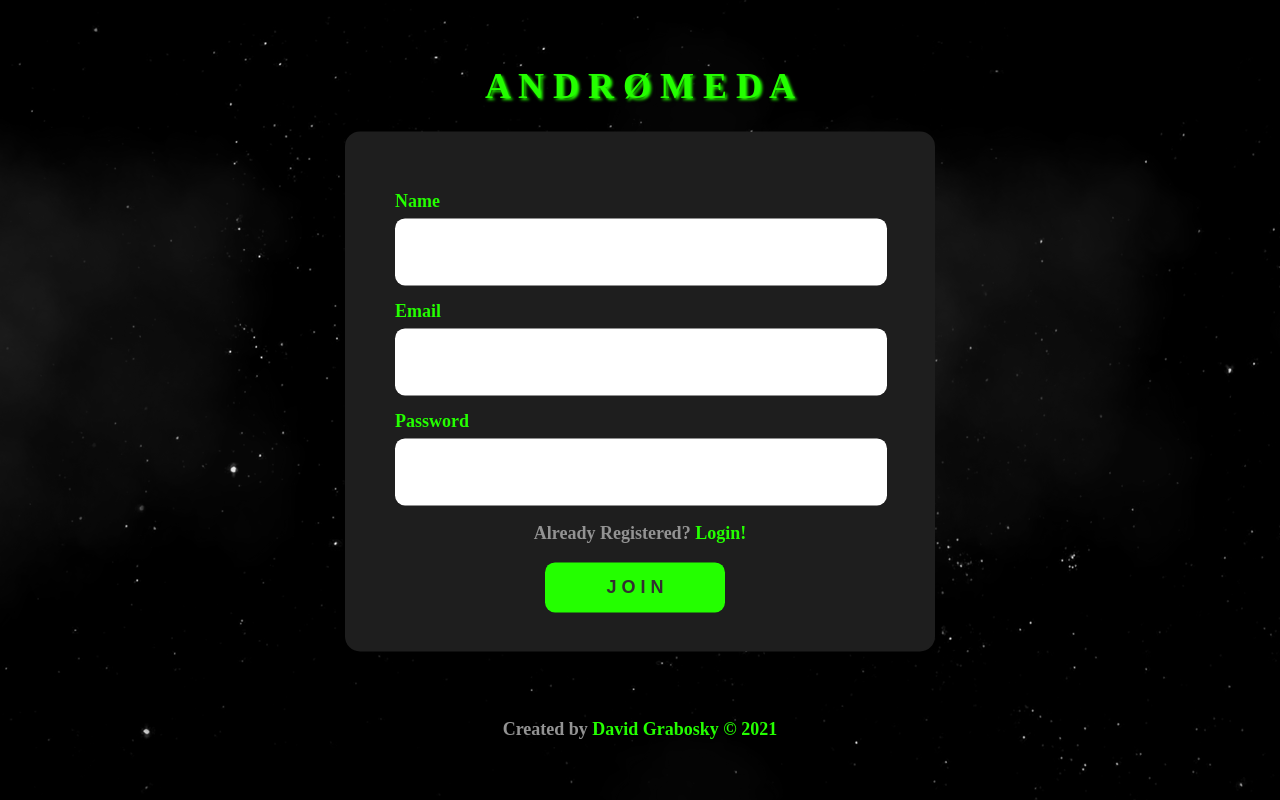
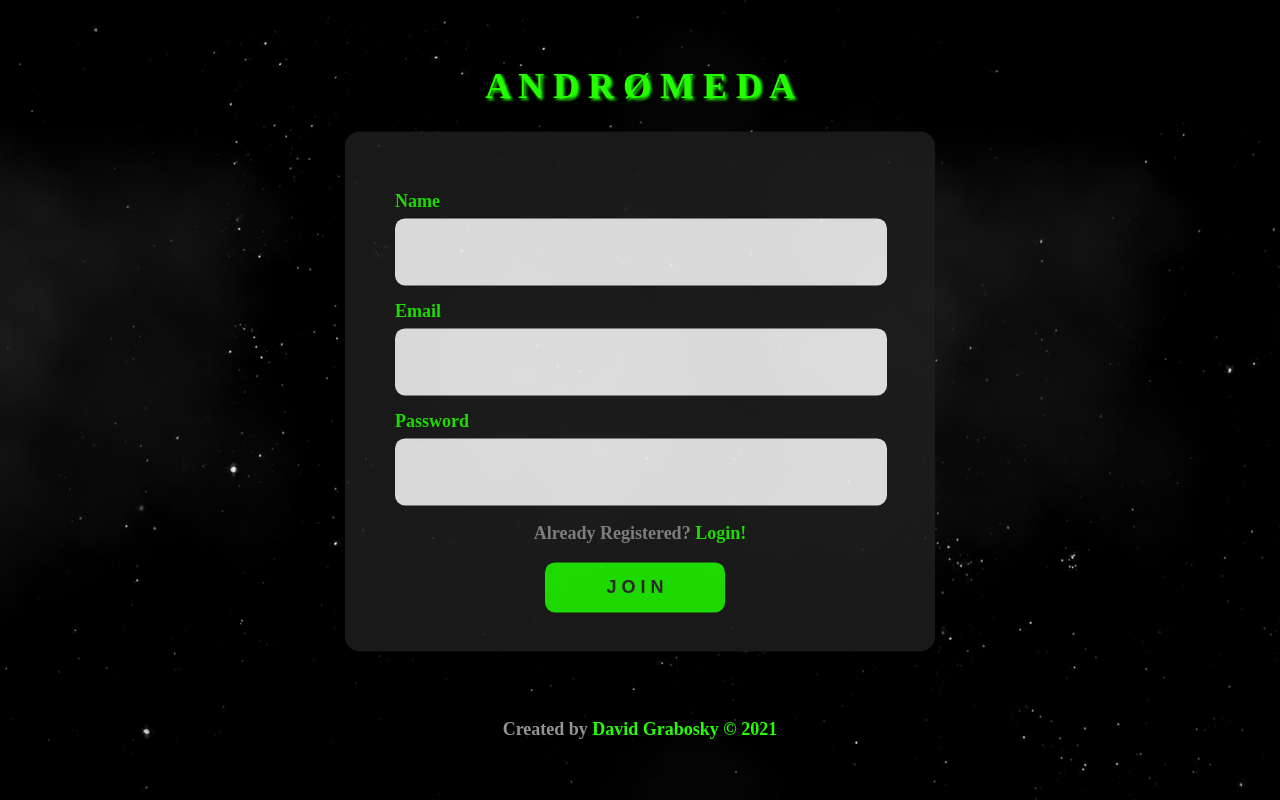
Before and after one commit to azurize/andromeda, a Flask app: page /create/ in a window 1280 px wide. Run offline with Flask 2, Linux system fonts and the light colour scheme; some web fonts are replaced.

Commit message:
various updates

```diff
--- a/static/css/styles.css
+++ b/static/css/styles.css
@@ -1,3 +1,5 @@
+/*  Basic page CSS */
+
 html {
     font-family: Droid Sans;
     background-color: #1e1e1e;
@@ -48,6 +50,7 @@ html {
     height: 520px;
     width: 590px;
     border-radius: 15px;
+    opacity: .85;
 }
 
 .form__area {
@@ -193,6 +196,8 @@ html {
     font-weight: bolder;
 }
 
+/* Starry night set up */
+
 @keyframes move-clouds-back {
     from {background-position: 0 0;}
     to {background-position: 10000px 0;}
```
